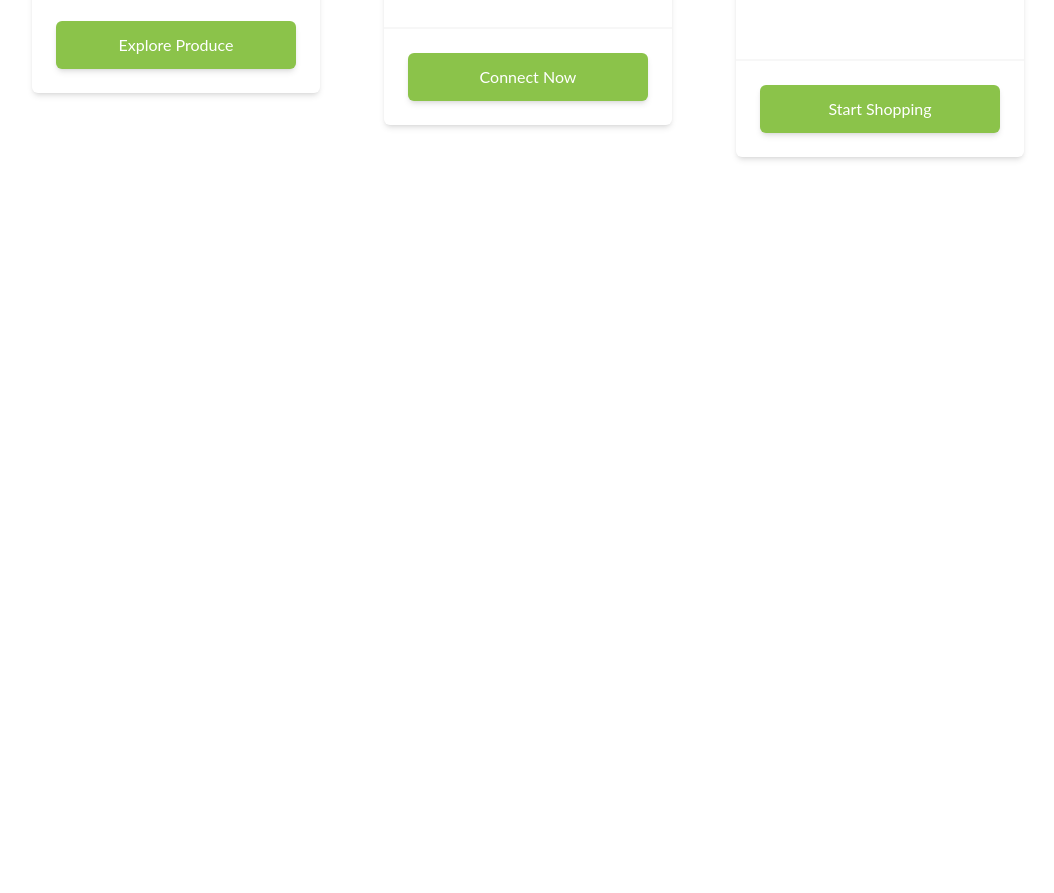
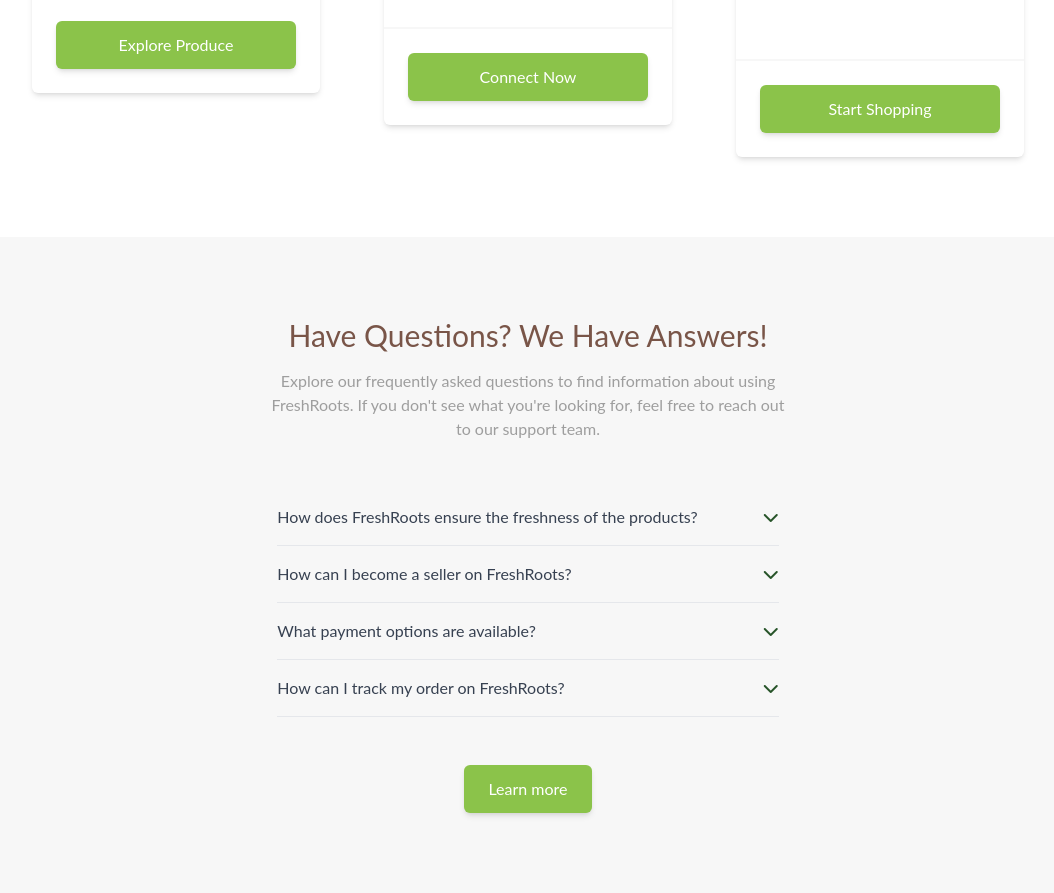
Before and after one commit to karuifeather/freshroots, a website: page public/index.html in a window 1280 px wide. Shown: the part 3804-4697 px from the top of the page, without its empty margins (112-1166 px from the left). Before the commit the page ends 4041 px from the top, so only its background shows below. Drawn offline with Linux system fonts and the light colour scheme.

Commit message:
added faq

```diff
--- a/public/index.html
+++ b/public/index.html
@@ -4,6 +4,13 @@
     <meta charset="UTF-8" />
     <meta name="viewport" content="width=device-width, initial-scale=1.0" />
     <link rel="stylesheet" href="./style.css" />
+    <link
+      rel="stylesheet"
+      href="https://cdnjs.cloudflare.com/ajax/libs/font-awesome/6.5.1/css/all.min.css"
+      integrity="sha512-DTOQO9RWCH3ppGqcWaEA1BIZOC6xxalwEsw9c2QQeAIftl+Vegovlnee1c9QX4TctnWMn13TZye+giMm8e2LwA=="
+      crossorigin="anonymous"
+      referrerpolicy="no-referrer"
+    />
     <title>FreshRoots | Home</title>
   </head>
   <body class="font-Lato text-gray-700">
@@ -340,5 +347,48 @@
         </div>
       </div>
     </section>
+
+    <!-- FAQ -->
+    <section class="bg-fr-light-grey py-20">
+      <!-- Heading -->
+      <div class="sm:w-3/4 lg:w-5/12 mx-auto px-2">
+        <h1 class="text-3xl text-center text-fr-earthy-brown">
+          Have Questions? We Have Answers!
+        </h1>
+        <p class="text-center mt-4 text-fr-soft-grey">
+          Explore our frequently asked questions to find information about using
+          FreshRoots. If you don't see what you're looking for, feel free to
+          reach out to our support team.
+        </p>
+      </div>
+
+      <!-- Questions -->
+      <div class="flex flex-col mx-auto mt-12 sm:w-3/4 lg:w-5/12 px-4">
+        <div class="flex items-center border-b py-4">
+          <span class="flex-1">
+            How does FreshRoots ensure the freshness of the products?
+          </span>
+          <i class="fas fa-chevron-down text-fr-primary-green-800"></i>
+        </div>
+        <div class="flex items-center border-b py-4">
+          <span class="flex-1"> How can I become a seller on FreshRoots? </span>
+          <i class="fas fa-chevron-down text-fr-primary-green-800"></i>
+        </div>
+        <div class="flex items-center border-b py-4">
+          <span class="flex-1"> What payment options are available? </span>
+          <i class="fas fa-chevron-down text-fr-primary-green-800"></i>
+        </div>
+        <div class="flex items-center border-b py-4">
+          <span class="flex-1"> How can I track my order on FreshRoots? </span>
+          <i class="fas fa-chevron-down text-fr-primary-green-800"></i>
+        </div>
+        <button
+          type="button"
+          class="mt-12 flex self-center btn cta-secondary hover:bg-fr-accent-green-500"
+        >
+          Learn more
+        </button>
+      </div>
+    </section>
   </body>
 </html>
```
Also changed, not shown: public/style.css.
